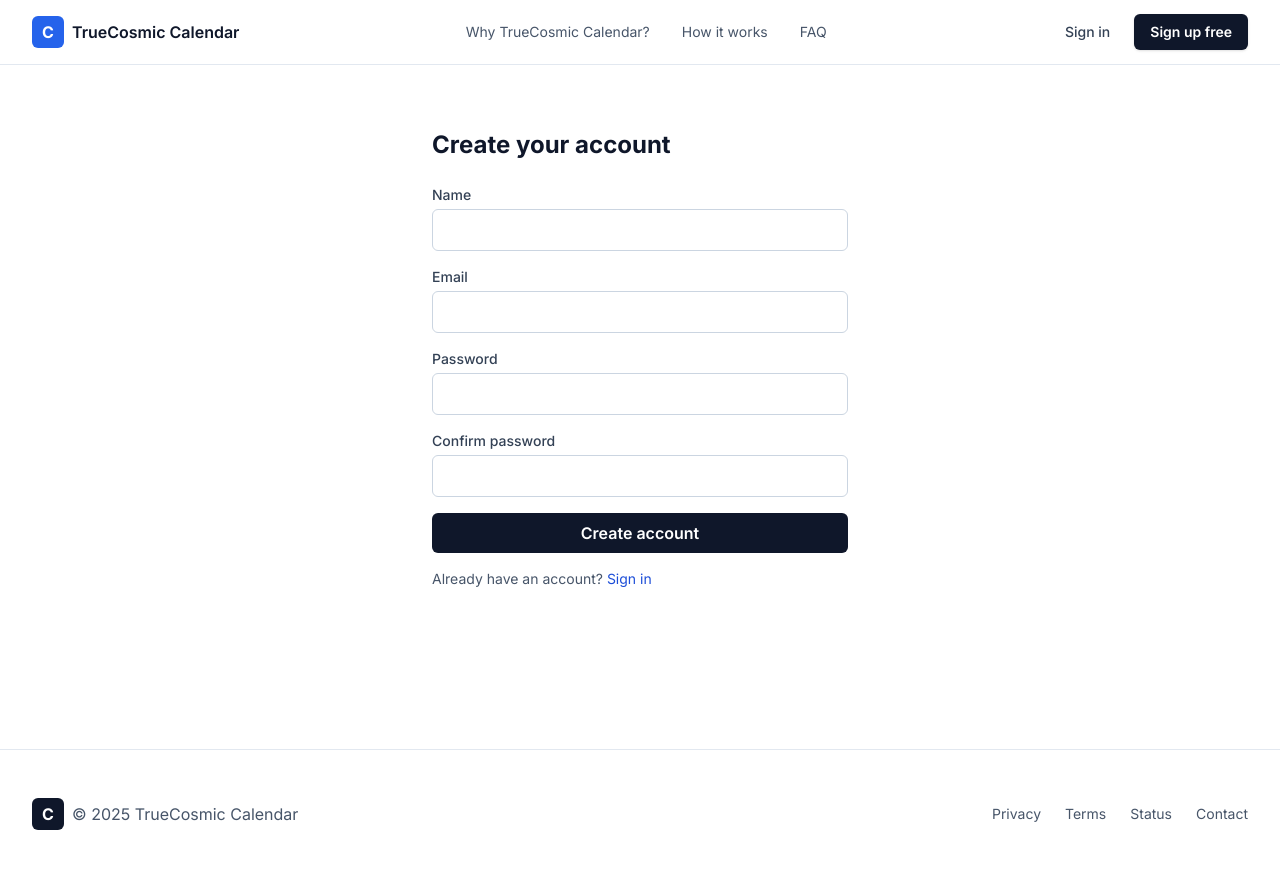
After one commit to truecosmic2025/appointment_booking_system1, a Flask app: page /auth/register in a window 1280 px wide. The commit adds this page. Run offline with Flask 3, Linux system fonts and the light colour scheme; some libraries are stand-ins or nearby versions.

Commit message:
implemented register and login

```diff
--- /dev/null
+++ b/app/auth/routes.py
@@ -0,0 +1,101 @@
+from flask import Blueprint, render_template, request, redirect, url_for, flash
+from flask_login import login_user, logout_user, login_required, current_user
+from app import db
+from app.models.user import User
+from functools import wraps
+from urllib.parse import urlparse
+
+
+auth_bp = Blueprint("auth", __name__, url_prefix="/auth")
+
+
+def roles_required(*roles):
+    def decorator(view):
+        @wraps(view)
+        def wrapped(*args, **kwargs):
+            if not current_user.is_authenticated:
+                return redirect(url_for("auth.login", next=request.url))
+            if current_user.role not in roles:
+                flash("You do not have access to that page.", "error")
+                return redirect(url_for("main.index"))
+            return view(*args, **kwargs)
+
+        return wrapped
+
+    return decorator
+
+
+@auth_bp.route("/login", methods=["GET", "POST"])
+def login():
+    if current_user.is_authenticated:
+        return redirect(url_for("main.index"))
+
+    if request.method == "POST":
+        email = request.form.get("email", "").strip().lower()
+        password = request.form.get("password", "")
+        user = User.query.filter_by(email=email).first()
+        if not user or not user.check_password(password):
+            flash("Invalid email or password", "error")
+        else:
+            login_user(user, remember=True)
+            next_page = request.args.get("next")
+            if not next_page or urlparse(next_page).netloc != "":
+                next_page = url_for("main.index")
+            return redirect(next_page)
+
+    return render_template("auth/login.html")
+
+
+@auth_bp.route("/register", methods=["GET", "POST"])
+def register():
+    if current_user.is_authenticated:
+        return redirect(url_for("main.index"))
+
+    if request.method == "POST":
+        name = request.form.get("name", "").strip()
+        email = request.form.get("email", "").strip().lower()
+        password = request.form.get("password", "")
+        password2 = request.form.get("password2", "")
+
+        if not name or not email or not password:
+            flash("Please fill in all fields", "error")
+        elif password != password2:
+            flash("Passwords do not match", "error")
+        elif User.query.filter_by(email=email).first():
+            flash("Email is already registered", "error")
+        else:
+            user = User(name=name, email=email, role="invitee")
+            user.set_password(password)
+            db.session.add(user)
+            db.session.commit()
+            flash("Registration successful. You can now sign in.", "success")
+            return redirect(url_for("auth.login"))
+
+    return render_template("auth/register.html")
+
+
+@auth_bp.route("/logout")
+@login_required
+def logout():
+    logout_user()
+    flash("You have been signed out.", "success")
+    return redirect(url_for("main.index"))
+
+
+# Example protected pages for roles
+@auth_bp.route("/admin")
+@roles_required("admin")
+def admin_only():
+    return render_template("auth/role_gate.html", title="Admin", role="admin")
+
+
+@auth_bp.route("/host")
+@roles_required("host", "admin")
+def host_only():
+    return render_template("auth/role_gate.html", title="Host", role="host")
+
+
+@auth_bp.route("/me")
+@login_required
+def me():
+    return render_template("auth/me.html")
--- /dev/null
+++ b/app/models/__init__.py
@@ -0,0 +1 @@
+from .user import User  # noqa: F401
--- /dev/null
+++ b/app/templates/auth/register.html
@@ -0,0 +1,29 @@
+{% extends "base.html" %}
+{% block title %}Sign up | TrueCosmic Calendar{% endblock %}
+{% block content %}
+<section class="py-16">
+  <div class="mx-auto max-w-md px-4">
+    <h1 class="text-2xl font-bold text-slate-900">Create your account</h1>
+    <form method="post" class="mt-6 space-y-4">
+      <div>
+        <label class="block text-sm font-medium text-slate-700">Name</label>
+        <input name="name" required class="mt-1 w-full rounded-md border border-slate-300 px-3 py-2 text-slate-900 focus:border-brand-500 focus:outline-none focus:ring-1 focus:ring-brand-500" />
+      </div>
+      <div>
+        <label class="block text-sm font-medium text-slate-700">Email</label>
+        <input name="email" type="email" required class="mt-1 w-full rounded-md border border-slate-300 px-3 py-2 text-slate-900 focus:border-brand-500 focus:outline-none focus:ring-1 focus:ring-brand-500" />
+      </div>
+      <div>
+        <label class="block text-sm font-medium text-slate-700">Password</label>
+        <input name="password" type="password" minlength="8" required class="mt-1 w-full rounded-md border border-slate-300 px-3 py-2 text-slate-900 focus:border-brand-500 focus:outline-none focus:ring-1 focus:ring-brand-500" />
+      </div>
+      <div>
+        <label class="block text-sm font-medium text-slate-700">Confirm password</label>
+        <input name="password2" type="password" minlength="8" required class="mt-1 w-full rounded-md border border-slate-300 px-3 py-2 text-slate-900 focus:border-brand-500 focus:outline-none focus:ring-1 focus:ring-brand-500" />
+      </div>
+      <button class="w-full rounded-md bg-slate-900 px-4 py-2 text-white font-semibold">Create account</button>
+    </form>
+    <p class="mt-4 text-sm text-slate-600">Already have an account? <a href="{{ url_for('auth.login') }}" class="text-brand-700 hover:underline">Sign in</a></p>
+  </div>
+  </section>
+{% endblock %}
--- a/app/templates/base.html
+++ b/app/templates/base.html
@@ -54,8 +54,14 @@
             <a class="hover:text-slate-900" href="#faq">FAQ</a>
           </nav>
           <div class="hidden md:flex items-center gap-3">
-            <a href="#" class="px-3 py-2 text-sm font-medium text-slate-700 hover:text-slate-900">Sign in</a>
-            <a href="#cta" class="rounded-md bg-slate-900 px-4 py-2 text-sm font-semibold text-white shadow hover:bg-slate-800">Sign up free</a>
+            {% if current_user.is_authenticated %}
+              <span class="text-sm text-slate-600">Hi, {{ current_user.name }} ({{ current_user.role }})</span>
+              <a href="{{ url_for('auth.me') }}" class="px-3 py-2 text-sm font-medium text-slate-700 hover:text-slate-900">Account</a>
+              <a href="{{ url_for('auth.logout') }}" class="rounded-md border border-slate-300 px-4 py-2 text-sm font-semibold text-slate-700 hover:bg-slate-50">Sign out</a>
+            {% else %}
+              <a href="{{ url_for('auth.login') }}" class="px-3 py-2 text-sm font-medium text-slate-700 hover:text-slate-900">Sign in</a>
+              <a href="{{ url_for('auth.register') }}" class="rounded-md bg-slate-900 px-4 py-2 text-sm font-semibold text-white shadow hover:bg-slate-800">Sign up free</a>
+            {% endif %}
           </div>
           <button id="mobileMenuBtn" class="md:hidden inline-flex items-center justify-center rounded-md p-2 text-slate-600 hover:bg-slate-100 hover:text-slate-900" aria-label="Open menu">
             <svg xmlns="http://www.w3.org/2000/svg" class="h-6 w-6" fill="none" viewBox="0 0 24 24" stroke="currentColor"><path stroke-linecap="round" stroke-linejoin="round" stroke-width="2" d="M4 6h16M4 12h16M4 18h16"/></svg>
@@ -67,14 +73,28 @@
           <a class="block py-2" href="#features">Why TrueCosmic Calendar?</a>
           <a class="block py-2" href="#how">How it works</a>
           <div class="flex items-center gap-3 pt-2">
-            <a href="#" class="px-3 py-2 text-sm font-medium text-slate-700 hover:text-slate-900">Sign in</a>
-            <a href="#cta" class="rounded-md bg-slate-900 px-4 py-2 text-sm font-semibold text-white shadow hover:bg-slate-800">Sign up free</a>
+            {% if current_user.is_authenticated %}
+              <a href="{{ url_for('auth.me') }}" class="px-3 py-2 text-sm font-medium text-slate-700 hover:text-slate-900">Account</a>
+              <a href="{{ url_for('auth.logout') }}" class="rounded-md border border-slate-300 px-4 py-2 text-sm font-semibold text-slate-700 hover:bg-slate-50">Sign out</a>
+            {% else %}
+              <a href="{{ url_for('auth.login') }}" class="px-3 py-2 text-sm font-medium text-slate-700 hover:text-slate-900">Sign in</a>
+              <a href="{{ url_for('auth.register') }}" class="rounded-md bg-slate-900 px-4 py-2 text-sm font-semibold text-white shadow hover:bg-slate-800">Sign up free</a>
+            {% endif %}
           </div>
         </div>
       </div>
     </header>
 
     <main>
+      {% with msgs = get_flashed_messages(with_categories=true) %}
+        {% if msgs %}
+          <div class="mx-auto max-w-3xl px-4 mt-4">
+            {% for cat, msg in msgs %}
+              <div class="mb-3 rounded-md border px-3 py-2 text-sm {{ 'border-green-300 bg-green-50 text-green-800' if cat=='success' else 'border-red-300 bg-red-50 text-red-800' }}">{{ msg }}</div>
+            {% endfor %}
+          </div>
+        {% endif %}
+      {% endwith %}
       {% block content %}{% endblock %}
     </main>
 
```
Also changed, not shown: app/__init__.py (+48 -1 lines), app/models/user.py (added, +25 -0 lines), app/templates/auth/login.html (added, +21 -0 lines), app/templates/auth/me.html (added, +28 -0 lines), app/templates/auth/role_gate.html (added, +11 -0 lines), app/app.db (added).
